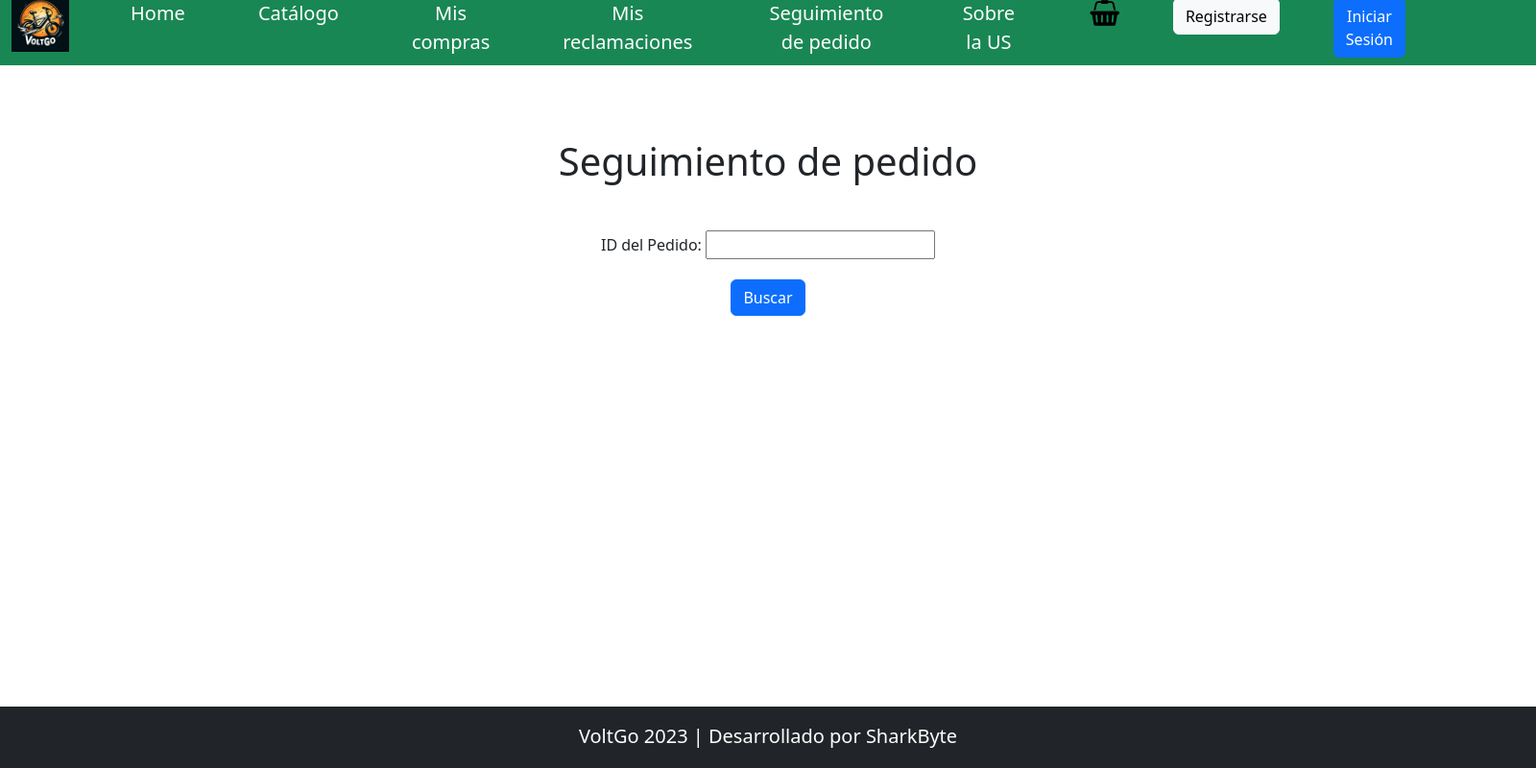
After one commit to pgpi-2-06-l4/volt-go, a Django app: page /tienda/seguimiento/ in a window 1600 px wide. The commit adds this page. Shown: the whole page at 96% size. Run offline with Django 4.2, Linux system fonts and the light colour scheme; parts of the project's set-up code (start-up, migrations or seed data) failed here and were passed over; some libraries are stand-ins or nearby versions.

Commit message:
feat(tienda): Implementación de vista de seguimiento de pedido por ID.

```diff
--- a/voltgo/tienda/forms.py
+++ b/voltgo/tienda/forms.py
@@ -148,3 +148,6 @@ class ReclamacionForm(forms.ModelForm):
 
     def __init__(self, *args, **kwargs):
         super(ReclamacionForm, self).__init__(*args, **kwargs)
+
+class BuscarPedidoForm(forms.Form):
+    id_pedido = forms.IntegerField(label='ID del Pedido')
--- a/voltgo/tienda/templates/navbar.html
+++ b/voltgo/tienda/templates/navbar.html
@@ -46,6 +46,11 @@
             </a>
           </li>
           <li class="nav-item" id="nav-elemento">
+            <a class="nav-link active" aria-current="page" href="/tienda/seguimiento/">
+              <h7 style="color: white;">Seguimiento de pedido</h7>
+            </a>
+          </li>
+          <li class="nav-item" id="nav-elemento">
             <a class="nav-link active" aria-current="page" href="/about/">
               <h7 style="color: white;">Sobre la US</h7>
             </a>
--- /dev/null
+++ b/voltgo/tienda/templates/seguimiento.html
@@ -0,0 +1,30 @@
+{% extends "base.html" %}
+
+{% block content %}
+<h1 class="mb-4 text-center">Seguimiento de pedido</h1>
+<div class="container mt-5 d-flex align-items-center justify-content-center text-center">
+  <div class="col-md-6">
+    <form method="post" action="{% url 'tienda:seguimiento' %}">
+      {% csrf_token %}
+      {{ form.as_p }}
+      <button type="submit" class="btn btn-primary">Buscar</button>
+    </form>
+
+    {% if mensaje_error %}
+    <div class="mt-5 pt-5">
+      <h4 class="text-danger">{{ mensaje_error }}</h4>
+    </div>
+    {% elif resultado_pedido %}
+    <div class="mt-5 pt-2">
+      <h4>ID: {{ resultado_pedido.pk }}</h4>
+      <h4>Fecha de inicio: {{ resultado_pedido.fecha_inicio }}</h4>
+      <h4>Fecha de fin: {{ resultado_pedido.fecha_fin }}</h4>
+      <h4>Estado del producto: {{ resultado_pedido.get_estado_producto_display }}</h4>
+      <h4>Estado de envío: {{ resultado_pedido.get_estado_envio_display }}</h4>
+      <h4>Tipo de pago: {{ resultado_pedido.get_tipo_pago_display }}</h4>
+      <h4>Nombre del producto: {{ resultado_pedido.producto.nombre }}</h4>
+    </div>
+    {% endif %}
+  </div>
+</div>
+{% endblock %}
--- a/voltgo/tienda/urls.py
+++ b/voltgo/tienda/urls.py
@@ -1,6 +1,5 @@
 from django.urls import path
 from .views import *
-from .views import reclamacion_view
 
 app_name = 'tienda'
 
@@ -14,4 +13,5 @@ urlpatterns = [
     path('reclamacion/<int:pk>/', reclamacion_view, name='reclamacion'),
     path('reclamaciones/', reclamaciones_by_user, name='reclamaciones'),
     path('compras/', compras_by_user, name='compras'),
+    path('seguimiento/', seguimiento, name='seguimiento'),
 ]
--- a/voltgo/tienda/views.py
+++ b/voltgo/tienda/views.py
@@ -163,3 +163,22 @@ def reclamaciones_by_user(request):
 def compras_by_user(request):
     compras = Venta.objects.filter(usuario__user__username=request.user.username)
     return render(request, 'compras_by_user.html', {'compras': compras})
+
+def seguimiento(request):
+    resultado_pedido = None
+    mensaje_error = None
+
+    if request.method == 'POST':
+        form = BuscarPedidoForm(request.POST)
+
+        if form.is_valid():
+            id_pedido = form.cleaned_data['id_pedido']
+            resultado_pedido = Venta.objects.filter(pk=id_pedido).first()
+
+            if not resultado_pedido:
+                mensaje_error = "No se encontró ningún pedido con ese ID."
+
+    else:
+        form = BuscarPedidoForm()
+
+    return render(request, 'seguimiento.html', {'form': form, 'resultado_pedido': resultado_pedido, 'mensaje_error': mensaje_error})
```
Also changed, not shown: voltgo/producto/migrations/0011_merge_0008_comentario_0010_alter_producto_precio_base.py (added), voltgo/usuario/migrations/0018_merge_20231203_1257.py (added).
